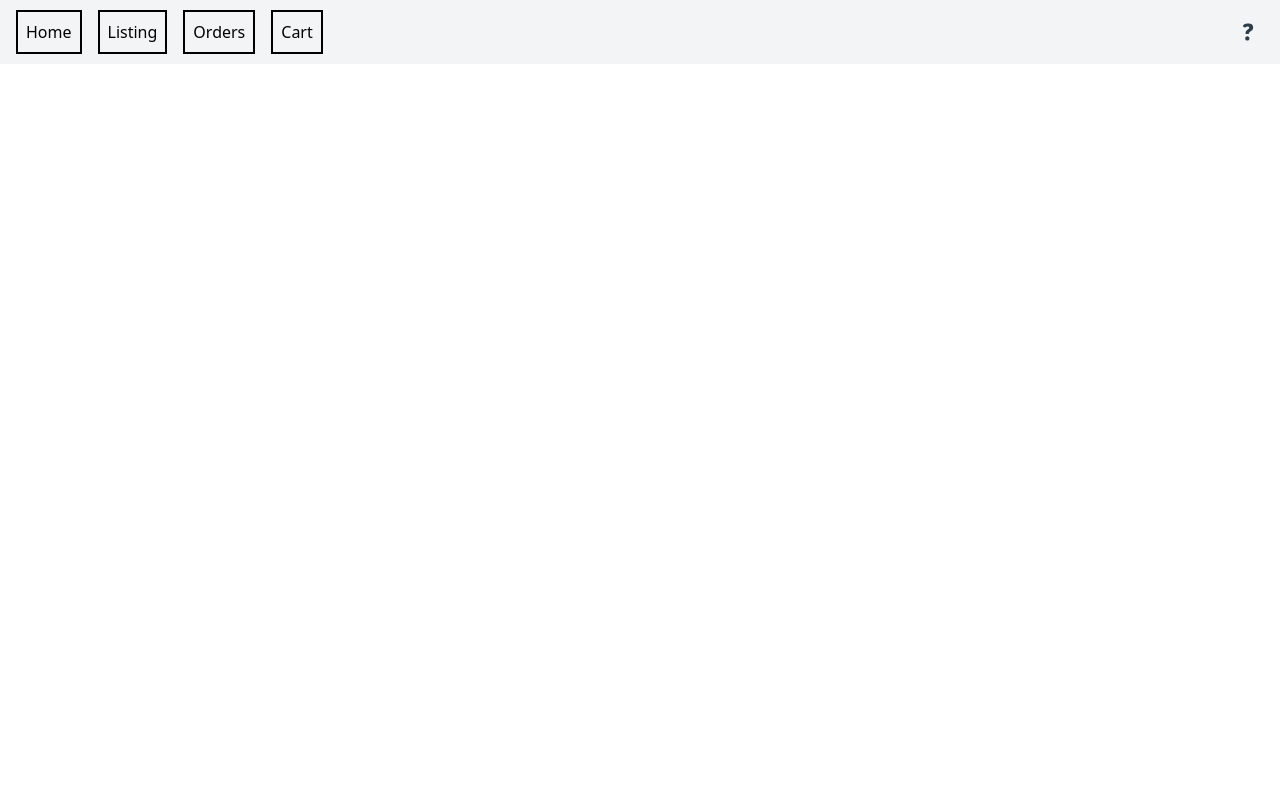
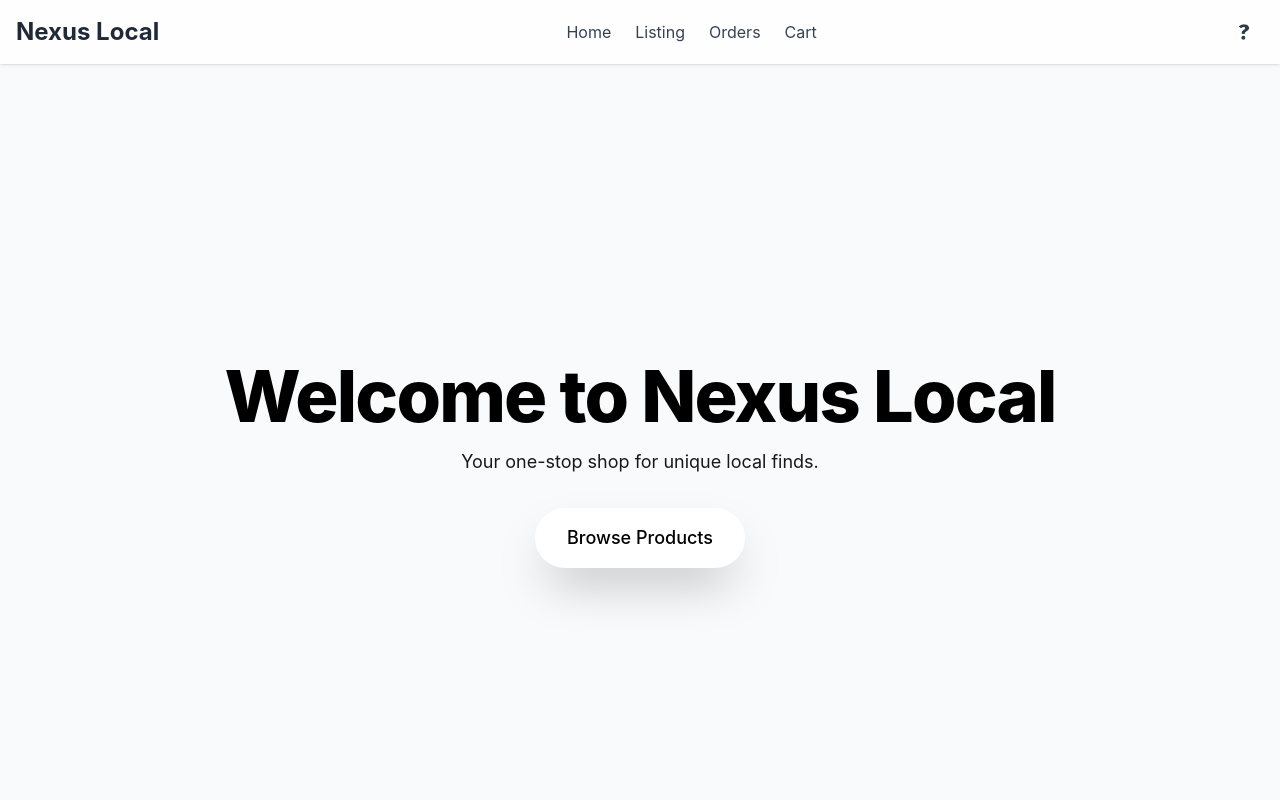
Before and after one commit to 00y300/Nexus_Local, a Next.js app in the folder frontend/: page / in a window 1280 px wide. Shown: the top 800 px of the page. Built offline with nearby package versions, Linux system fonts and the light colour scheme; no server answers.

Commit message:
frontend changes
Frontend changes

```diff
--- a/frontend/src/app/globals.css
+++ b/frontend/src/app/globals.css
@@ -1,2 +1,14 @@
 /* The way to setup the the tailwindcss for the entire project. */
 @import "tailwindcss";
+
+@import url("https://fonts.googleapis.com/css2?family=Inter:wght@400;500;600;700&display=swap");
+
+html {
+  font-family: "Inter", sans-serif;
+  scroll-behavior: smooth;
+}
+
+body {
+  background-color: #f9fafb;
+  color: #1f2937; /* slate-800 */
+}
--- a/frontend/src/components/listingCard.jsx
+++ b/frontend/src/components/listingCard.jsx
@@ -1,65 +1,71 @@
-// components/ListingCard.jsx
+// src/components/listingCard.jsx
 import Image from "next/image";
 import { useCart } from "@/context/CartContext";
+import { motion } from "framer-motion";
 
 export default function ListingCard({
   id,
   name,
   description,
   price,
-  stock,
+  stock = 1,
   imgsrc,
 }) {
-  const fallbackImage = "/Question‑Mark.png";
   const { addItem } = useCart();
-  const isSoldOut = stock <= 0;
+  const soldOut = stock <= 0;
+  const fallback = "/Question-Mark.png";
 
   return (
-    <div className="group flex flex-col overflow-hidden rounded-2xl bg-white shadow-lg">
-      {/* Image wrapper: maintains a square aspect ratio */}
+    <motion.div
+      className="group flex flex-col overflow-hidden rounded-2xl bg-white shadow-lg"
+      whileHover={{ scale: 1.02, boxShadow: "0 8px 24px rgba(0,0,0,0.1)" }}
+      transition={{ type: "spring", stiffness: 300 }}
+    >
+      {/* 1. Image */}
       <div className="relative h-0 w-full overflow-hidden pb-[100%]">
         <Image
-          src={imgsrc || fallbackImage}
+          src={imgsrc || fallback}
           alt={name}
-          layout="fill"
-          objectFit="cover"
-          className="transform transition-transform duration-200 group-hover:scale-110"
+          fill
+          className="object-cover transition-transform duration-200 group-hover:scale-110"
         />
       </div>
 
-      {/* Content */}
+      {/* 2. Details */}
       <div className="flex flex-1 flex-col justify-between p-4">
         <div>
-          <h2 className="truncate text-lg font-semibold text-gray-900">
+          <h3 className="truncate text-lg font-semibold text-gray-900">
             {name}
-          </h2>
+          </h3>
           <p className="mt-1 line-clamp-2 text-sm text-gray-600">
             {description}
           </p>
           <p className="mt-2 text-xs text-gray-500">
-            {isSoldOut ? "Sold Out" : `${stock} in stock`}
+            {soldOut ? "Sold Out" : `${stock} in stock`}
           </p>
         </div>
 
+        {/* 3. Price + Add to Cart */}
         <div className="mt-4 flex items-center justify-between">
           <span className="text-lg font-bold text-gray-900">
             ${price.toFixed(2)}
           </span>
+
           <button
             onClick={() =>
-              addItem({ id, name, price, imgsrc: imgsrc || fallbackImage })
+              addItem({ id, name, price, imgsrc: imgsrc || fallback })
             }
-            disabled={isSoldOut}
-            className={`rounded-md px-3 py-1 text-sm font-medium text-white transition ${
-              isSoldOut
-                ? "cursor-not-allowed bg-gray-400"
-                : "bg-blue-600 hover:bg-blue-700"
+            disabled={soldOut}
+            className={`rounded-lg px-3 py-1 text-sm font-medium transition ${
+              soldOut
+                ? "cursor-not-allowed bg-gray-200 text-gray-400"
+                : "bg-blue-600 text-white hover:bg-blue-700 focus:ring-2 focus:ring-blue-300 focus:outline-none"
             }`}
           >
-            {isSoldOut ? "—" : "Add to Cart"}
+            {soldOut ? "—" : "Add to Cart"}
           </button>
         </div>
       </div>
-    </div>
+    </motion.div>
   );
 }
--- a/frontend/src/components/navigationBar.jsx
+++ b/frontend/src/components/navigationBar.jsx
@@ -1,82 +1,87 @@
-// This is the navigation bar for the Nexus Local
-// Utilizes the routes form NEXTJS to link other webpages
-// See: https://nextjs.org/docs/app/building-your-application/routing/linking-and-navigating#link-component
-
 // components/NavigationBar.jsx
 import { useState, useEffect } from "react";
 import Link from "next/link";
 import Image from "next/image";
-import LoginPopup from "./LoginPopup";
-import LogoutButton from "./logoutButton";
+import LoginPopup from "./LoginPopup"; // make sure this file has `export default`
+import LogoutButton from "./logoutButton"; // or rename to LogoutButton.jsx
 import { useCart } from "@/context/CartContext";
+import { motion } from "framer-motion";
 
-const NavigationBar = () => {
+export default function NavigationBar() {
   const [showPopup, setShowPopup] = useState(false);
   const [user, setUser] = useState(null);
   const { getTotalItems } = useCart();
   const count = getTotalItems();
 
-  // On mount, try to fetch the current user
   useEffect(() => {
-    fetch("http://localhost:8080/me", {
-      credentials: "include",
-    })
-      .then((res) => {
-        if (!res.ok) throw new Error("not logged in");
-        return res.json();
-      })
-      .then((data) => setUser(data))
+    fetch(`${process.env.NEXT_PUBLIC_API_URL}/me`, { credentials: "include" })
+      .then((res) => (res.ok ? res.json() : Promise.reject()))
+      .then(setUser)
       .catch(() => setUser(null));
   }, []);
 
   return (
-    <nav className="flex h-16 items-center justify-between bg-gray-100 px-4">
-      {/* Left side links */}
-      <ul className="flex space-x-4">
-        <li className="border-2 p-2">
-          <Link href="/">Home</Link>
-        </li>
-        <li className="border-2 p-2">
-          <Link href="/listing">Listing</Link>
-        </li>
-        <li className="border-2 p-2">
-          <Link href="/orders">Orders</Link>
-        </li>
-        <li className="relative border-2 p-2">
-          <Link href="/cart">Cart</Link>
-          {count > 0 && (
-            <span className="absolute -top-2 -right-2 inline-flex h-5 w-5 items-center justify-center rounded-full bg-red-600 text-xs text-white">
+    <motion.nav
+      initial={{ y: -50, opacity: 0 }}
+      animate={{ y: 0, opacity: 1 }}
+      transition={{ duration: 0.4 }}
+      className="sticky top-0 z-50 bg-white/80 shadow-sm backdrop-blur"
+    >
+      <div className="mx-auto flex h-16 max-w-7xl items-center justify-between px-4">
+        {/* Logo / Home link */}
+        <Link
+          href="/"
+          className="text-primary-600 text-2xl font-bold transition hover:opacity-90"
+        >
+          Nexus Local
+        </Link>
+
+        {/* Nav links */}
+        <ul className="flex items-center space-x-6">
+          {["Home", "Listing", "Orders", "Cart"].map((label) => {
+            const href = label === "Home" ? "/" : `/${label.toLowerCase()}`;
+            return (
+              <li key={label}>
+                <Link
+                  href={href}
+                  className="hover:text-primary-600 relative text-gray-700 transition"
+                >
+                  {label}
+                  {label === "Cart" && count > 0 && (
+                    <span className="bg-accent absolute -top-2 -right-3 flex h-5 w-5 items-center justify-center rounded-full text-xs font-semibold text-white">
                       {count}
                     </span>
                   )}
+                </Link>
               </li>
+            );
+          })}
         </ul>
 
-      {/* Right side: login / user display + logout */}
-      <div className="relative flex items-center space-x-2">
+        {/* Login / User */}
+        <div className="flex items-center space-x-4">
           {user ? (
             <>
-            <span className="px-4 py-2 font-medium text-gray-800">
-              {user.displayName}
-            </span>
+              <span className="text-gray-800">{user.displayName}</span>
               <LogoutButton onLogout={() => setUser(null)} />
             </>
           ) : (
-          <button onClick={() => setShowPopup(true)}>
+            <button
+              onClick={() => setShowPopup(true)}
+              className="rounded-full p-1 transition hover:bg-gray-100"
+            >
               <Image
+                src="/Question-Mark.png"
                 width={32}
                 height={32}
-              src="/Question-Mark.png"
                 alt="Login"
-              className="rounded-full"
+                className="rounded-full border"
               />
             </button>
           )}
-
           {showPopup && <LoginPopup onClose={() => setShowPopup(false)} />}
         </div>
-    </nav>
+      </div>
+    </motion.nav>
   );
-};
-
-export default NavigationBar;
+}
--- a/frontend/src/pages/_app.js
+++ b/frontend/src/pages/_app.js
@@ -11,6 +11,10 @@ export default function MyApp({ Component, pageProps }) {
         <NavigationBar />
         <Component {...pageProps} />
       </ApiProvider>
+
+      <footer className="mt-16 border-t py-6 text-center text-sm text-gray-500">
+        © {new Date().getFullYear()} Nexus Local. All rights reserved.
+      </footer>
     </CartProvider>
   );
 }
--- a/frontend/src/pages/index.jsx
+++ b/frontend/src/pages/index.jsx
@@ -1,8 +1,22 @@
-// This will be the homepage of the Nexus Local web app
-// TODO: It is to make a landpage of the Nexus Local
-// TODO: Ensure the website scales via different screen sizes
-
-const Homepage = () => {
-  return <></>;
-};
-export default Homepage;
+// pages/index.jsx
+export default function Homepage() {
+  return (
+    <div className="flex min-h-screen flex-col">
+      {/* 1a) Nav lives in _app.js, so main just handles the hero */}
+      <main className="from-primary-500 to-accent flex flex-1 flex-col items-center justify-center bg-gradient-to-br px-4 text-center text-black">
+        <h1 className="text-6xl font-extrabold tracking-tight sm:text-7xl">
+          Welcome to Nexus Local
+        </h1>
+        <p className="mt-4 max-w-2xl text-lg opacity-90">
+          Your one-stop shop for unique local finds.
+        </p>
+        <button
+          onClick={() => (window.location.href = "/listing")}
+          className="text-primary-600 hover:shadow-3xl mt-8 rounded-full bg-white px-8 py-4 text-lg font-medium shadow-2xl transition"
+        >
+          Browse Products
+        </button>
+      </main>
+    </div>
+  );
+}
--- /dev/null
+++ b/frontend/tailwind.config.js
@@ -0,0 +1,40 @@
+// tailwind.config.js
+import defaultTheme from "tailwindcss/defaultTheme";
+
+export default {
+  content: ["./src/**/*.{js,jsx,ts,tsx}", "./pages/**/*.{js,jsx,ts,tsx}"],
+  theme: {
+    extend: {
+      fontFamily: {
+        sans: ["Inter", ...defaultTheme.fontFamily.sans],
+      },
+      colors: {
+        primary: {
+          50: "#e3f2ff",
+          100: "#b3daff",
+          200: "#81c2ff",
+          300: "#4faaff",
+          400: "#1d92ff",
+          500: "#006fd6",
+          600: "#0054a0",
+          700: "#00396b",
+          800: "#001f35",
+          900: "#00030a",
+        },
+        accent: {
+          DEFAULT: "#FF6B6B",
+          light: "#FF8E8E",
+          dark: "#E64545",
+        },
+      },
+      borderRadius: {
+        xl: "1rem",
+        "2xl": "1.5rem",
+      },
+      boxShadow: {
+        card: "0 4px 24px rgba(0, 0, 0, 0.05)",
+      },
+    },
+  },
+  plugins: [require("@tailwindcss/forms"), require("@tailwindcss/typography")],
+};
```
Also changed, not shown: frontend/package.json (+4 -3 lines), frontend/src/components/LoginPopup.jsx (+59 -40 lines), 1 other file (tests, documents, lock files or other folders). Lines whose indentation alone changed are shown as unchanged.
